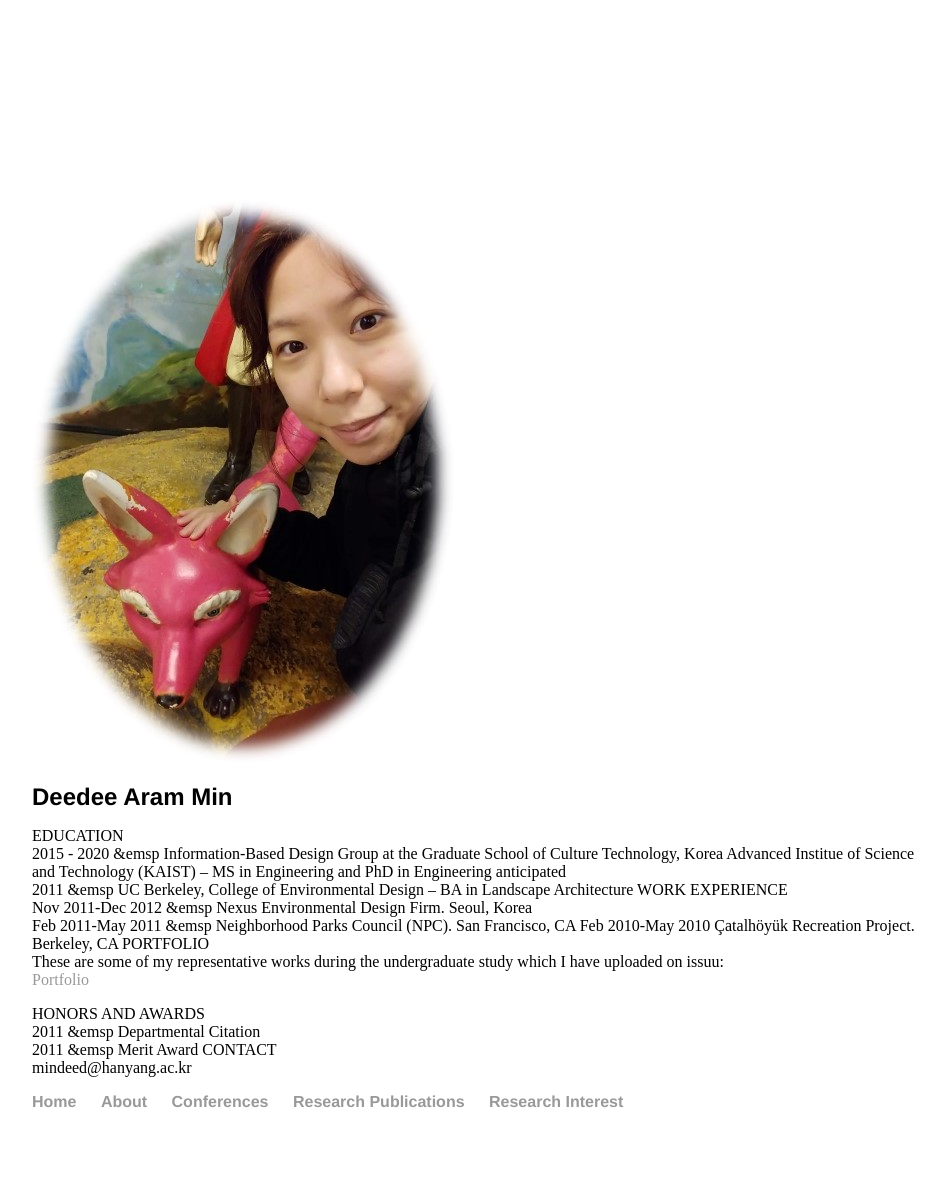
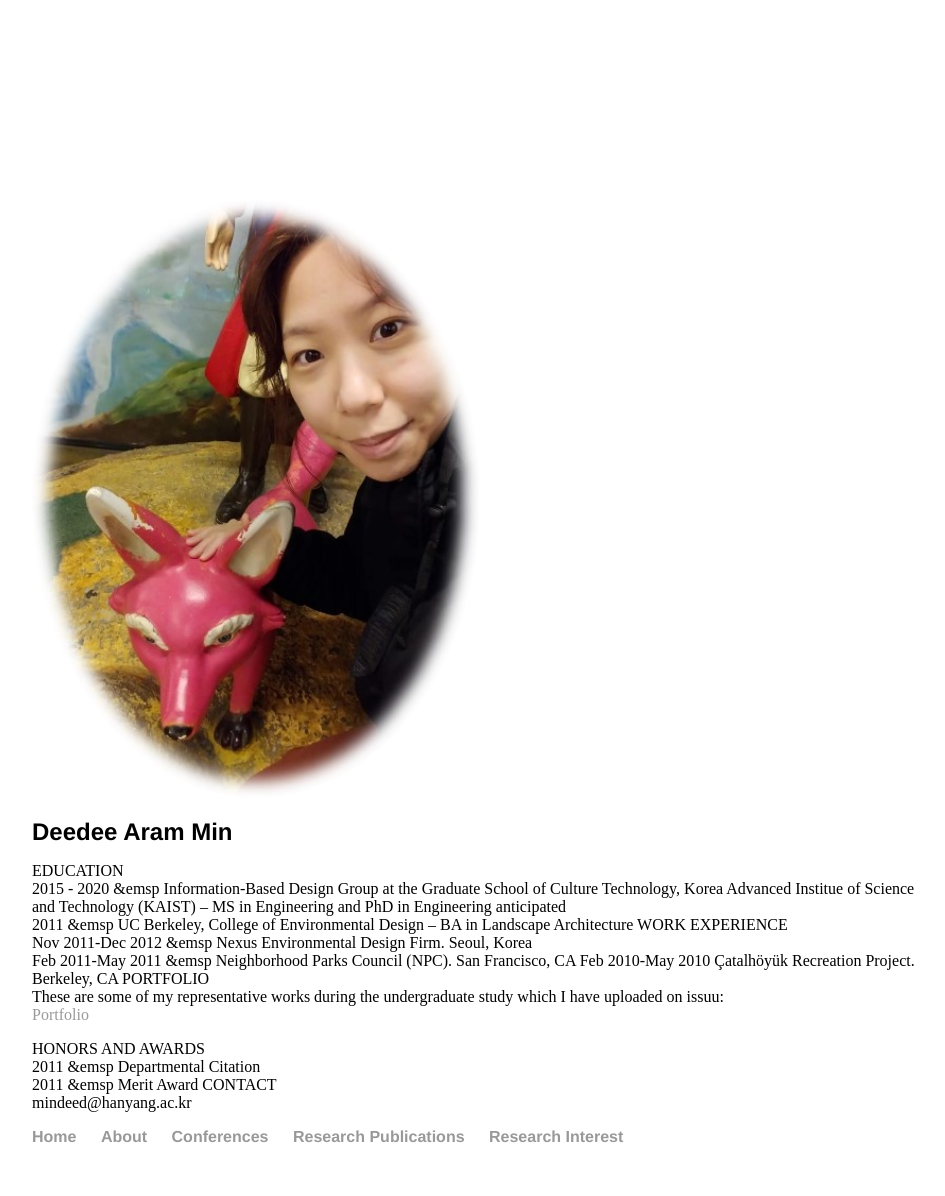
Before and after one commit to mindeed/mindeed.github.io, a Jekyll site: the page built from About/index.html, in a window 1280 px wide. Shown: the whole page, without its empty margins (160-1105 px from the left). Built offline with Jekyll 4.4.1, drawn with Linux system fonts in a browser that asks for light colours; before the commit the page ends 1161 px from its top, so only the background shows below that.

Commit message:
Update main.css

```diff
--- a/css/main.css
+++ b/css/main.css
@@ -75,4 +75,6 @@ ul.posts li {
 
 img {
   border-radius: 50%;
+  height: 50%;
+  width: 50%;
 }
```
